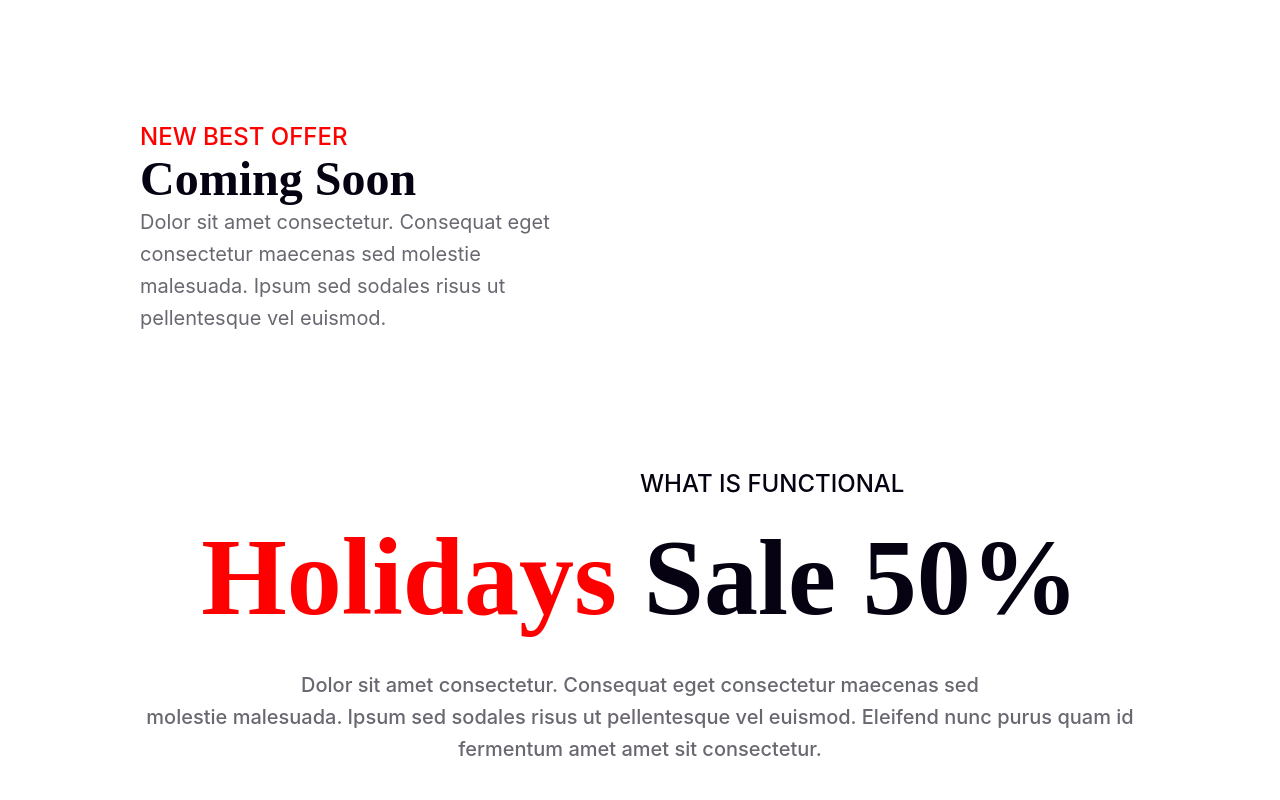
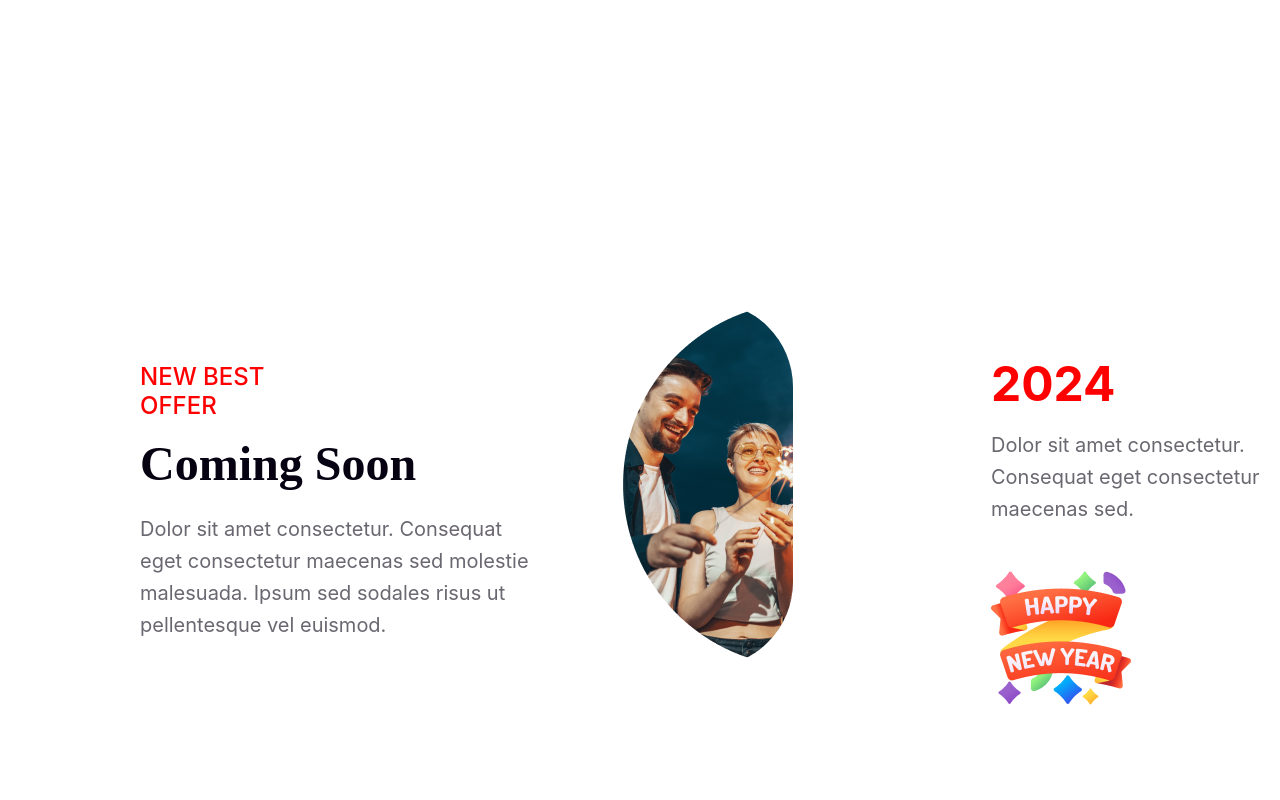
Before and after one commit to Salman7D/happy-new-year-2024, a plain HTML site: page index.html in a window 1280 px wide. Shown: the part 2880-3680 px from the top of the page. Drawn offline with Linux system fonts and the light colour scheme.

Commit message:
new year

```diff
--- a/Styles/design.css
+++ b/Styles/design.css
@@ -183,11 +183,11 @@
     margin-top: 48px;
 }
 
-.best-offer{
-    margin-left: 140px;
+.cont{
+    display: flex;
 }
 
-.offer{
+.best-offer{
     color: #F00;
     text-align: left;
     font-family: Inter;
@@ -195,22 +195,12 @@
     font-style: normal;
     font-weight: 500;
     line-height: normal;
+    margin: 240px 256px 16px 140px;
 }
 
 
-.soon{
-    display: flex;
-    width: 1600px;
 
-
-}
-
-.best-offer{
-    text-align: left;
-
-}
-
-.come{
+.coming-soon{
     color: #070211;
     font-family: Merriweather;
     font-size: 48px;
@@ -218,18 +208,58 @@
     font-weight: 900;
     line-height: normal;
     text-transform: capitalize;
+    margin: 0 135px 22px 140px;
 }
 
-.dolor{
+.offer-title{
     color: rgba(7, 2, 17, 0.60);
+    width: 393px;
     font-family: Inter;
     font-size: 20px;
     font-style: normal;
     font-weight: 400;
     line-height: 32px;
-    margin-bottom: 135px;
-    margin-right: 800px;
+    margin: 0 70px 224px 140px;
 }
+
+.elipse{
+     background: url('../images/Ellipse\ 1.png');
+     border-radius: 364.844px;
+     width: 364.844px;
+     height: 364.844px;
+     margin: 180px 80px 169px 20px;
+
+}
+
+.year{
+    color: #F00;
+    font-family: Inter;
+    font-size: 48px;
+    font-style: normal;
+    font-weight: 700;
+    line-height: normal;
+    margin: 232px 149px 16px 118px;
+}
+
+.year-decription{
+    color: rgba(7, 2, 17, 0.60);
+    width: 276px;
+    font-family: Inter;
+    font-size: 20px;
+    font-style: normal;
+    font-weight: 400;
+    line-height: 32px;
+    margin: 0 0 43px 118px;
+}
+
+.hn-pic{
+    width: 140px;
+    height: 140px;
+    margin: 0 149px 118px 118px;
+
+}
+
+
 
 .functional{
     color: #070211;
@@ -563,7 +593,7 @@ input[type="submit"]:hover{
     font-style: normal;
     font-weight: 500;
     line-height: normal;
-    margin: 460px 1165px 120px 140px;
+    margin: 460px 1100px 120px 140px;
 }
 
 .last-line-right{
--- a/index.html
+++ b/index.html
@@ -52,22 +52,25 @@
     </header>
 
     <main>
-        <div class="soon">
-            <div class="best-offer">
-                <h5 class="offer">NEW BEST OFFER</h5>
-                <h2 class="come">Coming soon</h2>
-                <p class="dolor">Dolor sit amet consectetur. Consequat eget consectetur maecenas sed molestie malesuada. Ipsum sed sodales risus ut pellentesque vel euismod. </p>
+       <div class="cont">
+            <div>
+                <p class="best-offer">NEW BEST OFFER</p>
+                <h2 class="coming-soon">Coming Soon</h2>
+                <p class="offer-title">Dolor sit amet consectetur. Consequat eget consectetur maecenas sed molestie malesuada. Ipsum sed sodales risus ut pellentesque vel euismod. </p>
+
             </div>
 
+            <div class="elipse">
 
-
-                <div class="right-text">
-                <h2>2024</h2>
-                <p>Dolor sit amet consectetur. Consequat eget consectetur maecenas sed.</p>
-                <img src="images/Group 96.png" alt="">
             </div>
 
-        </div>
+            <div>
+                <h1 class="year">2024</h1>
+                <p class="year-decription">Dolor sit amet consectetur. Consequat eget consectetur maecenas sed.</p>
+                <img class="hn-pic" src="images/Group 96.png" alt="">
+            </div>
+
+       </div>
 
 
         <div class="functional">
@@ -199,7 +202,7 @@
             </div>
 
             <div class="last-line-left">
-                <p>2017,&c</p>
+                <p>2017, All Rights Reserved.</p>
             </div>
 
             <div class="last-line-right">
```
